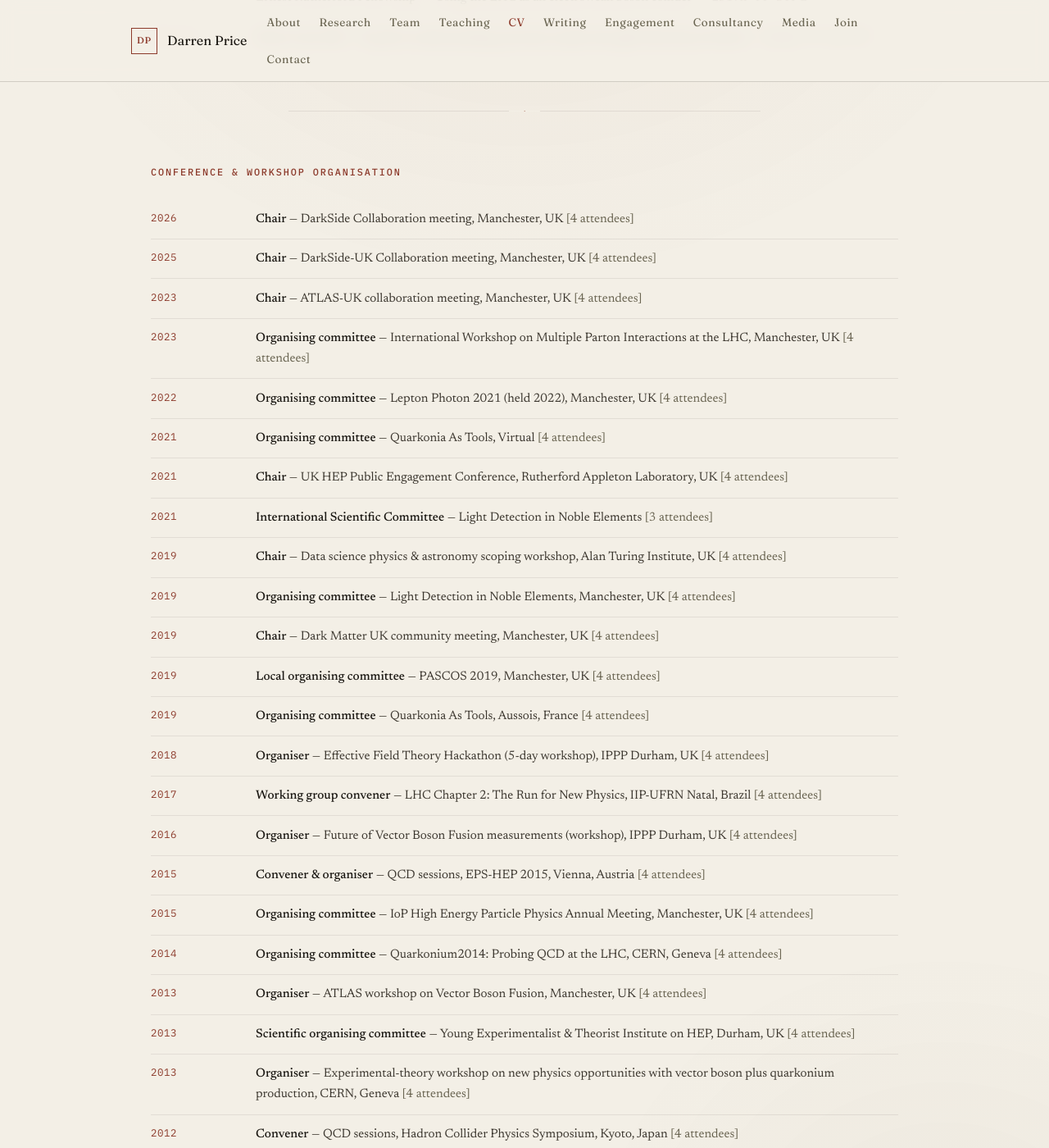
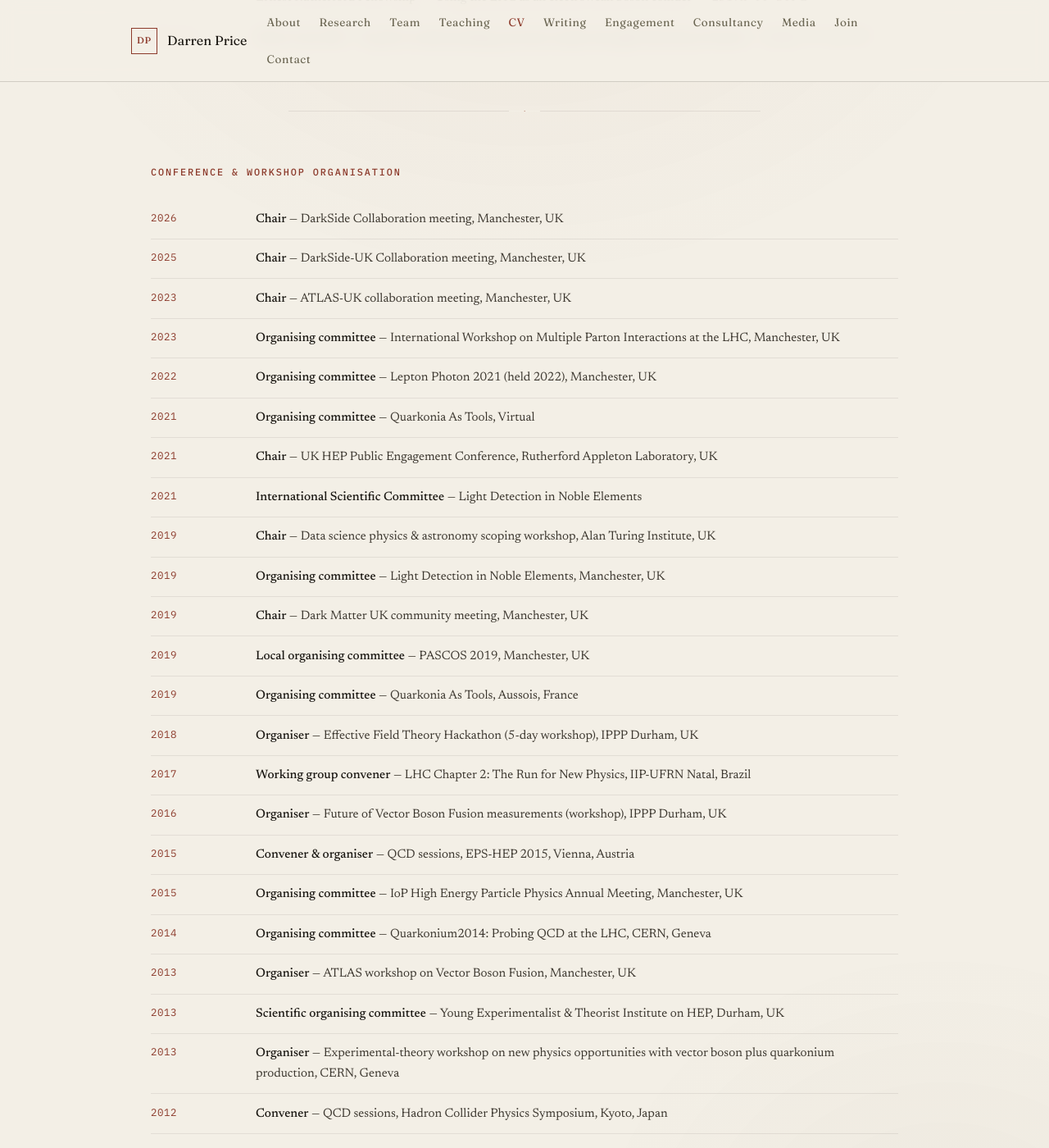
Before and after one commit to darrendavidprice/darrendavidprice.github.io, a Jekyll site: the page built from cv/index.html, in a window 1280 px wide and 1400 px high, scrolled down 4160 px. Shown: the whole window at 82% size. Built offline with Jekyll 4.4.1, drawn with Linux system fonts in a browser that asks for light colours.

Commit message:
Fix CV: stop rendering [N attendees] (Liquid .size reserved-word trap)

```diff
--- a/cv/index.html
+++ b/cv/index.html
@@ -48,7 +48,7 @@ wide: true
   {% for o in site.data.organisation.entries %}
   <li class="role-item">
     <span class="yr">{{ o.year }}</span>
-    <span class="what"><strong>{{ o.role }}</strong> — {{ o.event }}{% if o.location %}, {{ o.location }}{% endif %}{% if o.size %} <span class="prose small">[{{ o.size }} attendees]</span>{% endif %}</span>
+    <span class="what"><strong>{{ o.role }}</strong> — {{ o.event }}{% if o.location %}, {{ o.location }}{% endif %}{% if o.attendees %} <span class="prose small">[{{ o.attendees }} attendees]</span>{% endif %}</span>
   </li>
   {% endfor %}
 </ul>
```
